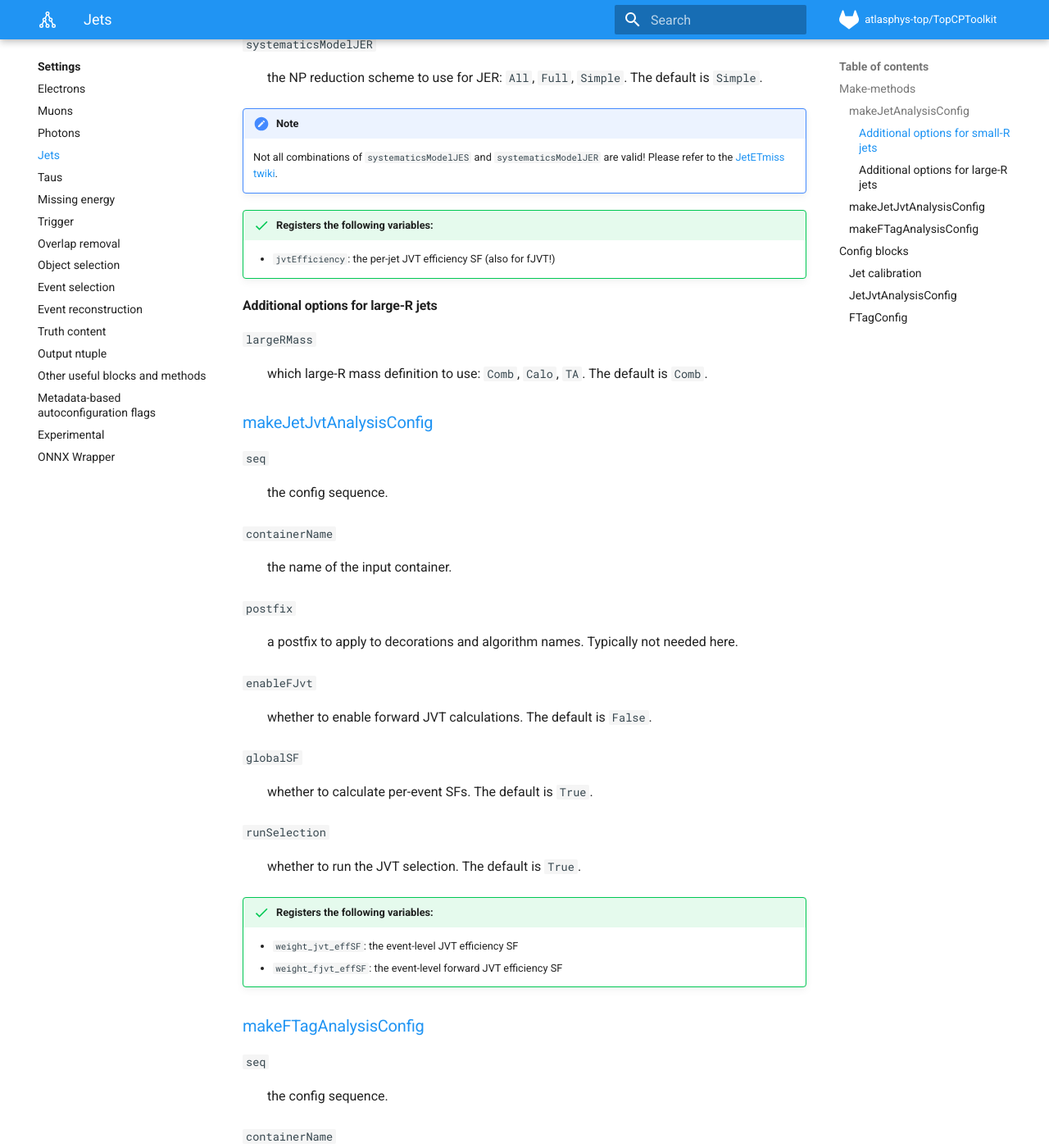
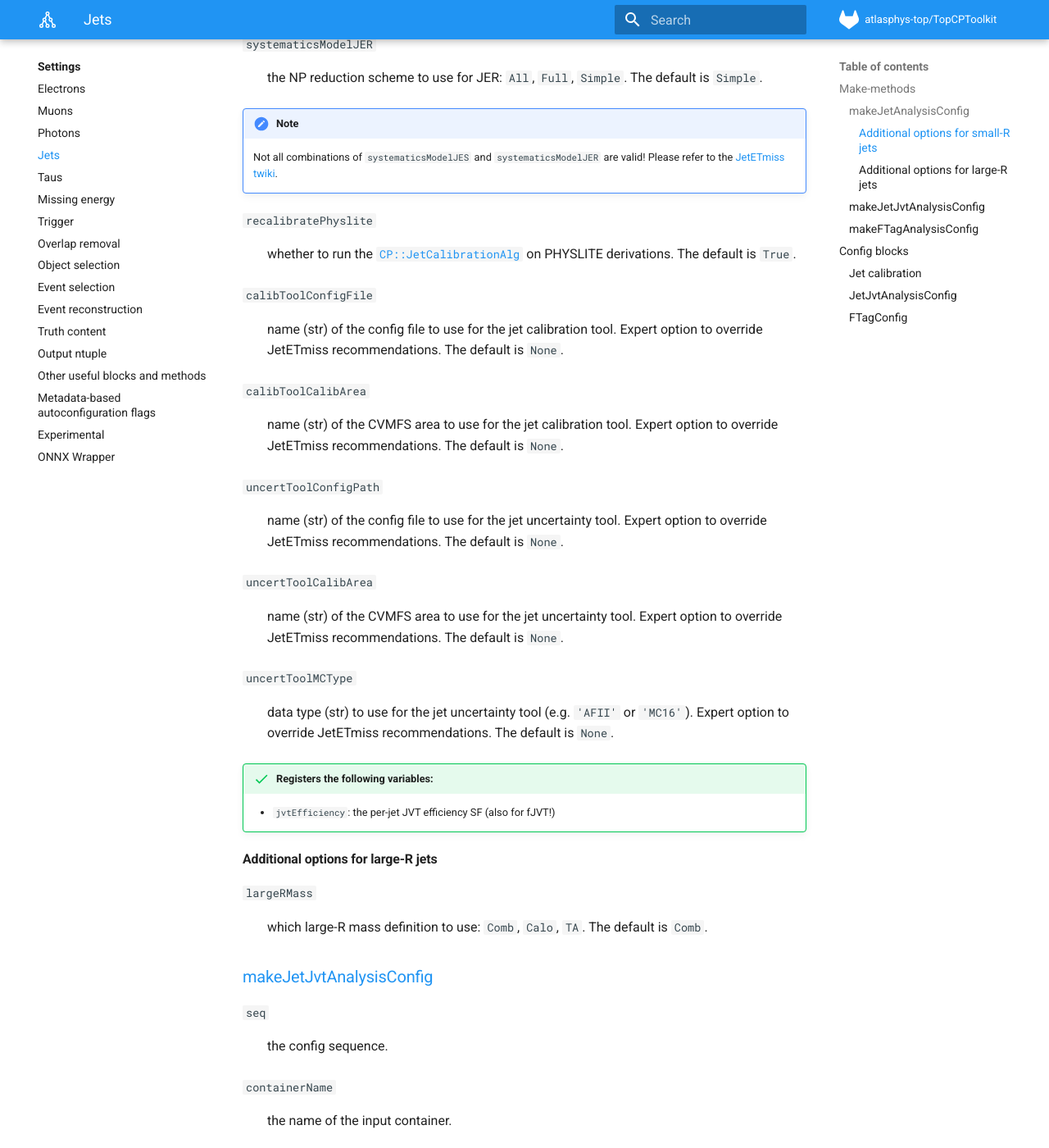
Before and after one commit to SuperNova76/TopCPToolKit, an MkDocs documentation site: the page built from docs/settings/jets.md, in a window 1280 px wide and 1400 px high, scrolled down 1889 px. Shown: the whole window at 82% size. Built offline with MkDocs 1.6.1 and Material for MkDocs 9.7.7, drawn with Linux system fonts in a browser that asks for light colours; formulas are drawn with MathJax 3.

Commit message:
Resolve "Update the docs for jet calibration"

```diff
--- a/docs/settings/jets.md
+++ b/docs/settings/jets.md
@@ -57,6 +57,24 @@
 
 !!! note
     Not all combinations of `systematicsModelJES` and `systematicsModelJER` are valid! Please refer to the [JetETmiss twiki](https://twiki.cern.ch/twiki/bin/view/AtlasProtected/JetUncertaintiesRel22).
+
+`recalibratePhyslite`
+:   whether to run the [`CP::JetCalibrationAlg`](https://acode-browser1.usatlas.bnl.gov/lxr/source/athena/PhysicsAnalysis/Algorithms/JetAnalysisAlgorithms/Root/JetCalibrationAlg.cxx) on PHYSLITE derivations. The default is `True`.
+
+`calibToolConfigFile`
+:   name (str) of the config file to use for the jet calibration tool. Expert option to override JetETmiss recommendations. The default is `None`.
+
+`calibToolCalibArea`
+:   name (str) of the CVMFS area to use for the jet calibration tool. Expert option to override JetETmiss recommendations. The default is `None`.
+
+`uncertToolConfigPath`
+:   name (str) of the config file to use for the jet uncertainty tool. Expert option to override JetETmiss recommendations. The default is `None`.
+
+`uncertToolCalibArea`
+:   name (str) of the CVMFS area to use for the jet uncertainty tool. Expert option to override JetETmiss recommendations. The default is `None`.
+
+`uncertToolMCType`
+:   data type (str) to use for the jet uncertainty tool (e.g. `'AFII'` or `'MC16'`). Expert option to override JetETmiss recommendations. The default is `None`.
 
 !!! success "Registers the following variables:"
     - `jvtEfficiency`: the per-jet JVT efficiency SF (also for fJVT!)
```
Also changed, not shown: docs/analysis.md (+1 -0 lines).
